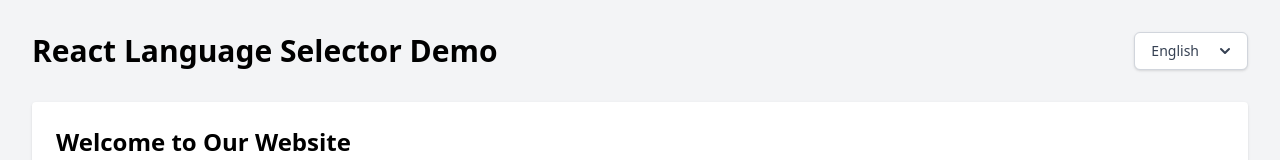
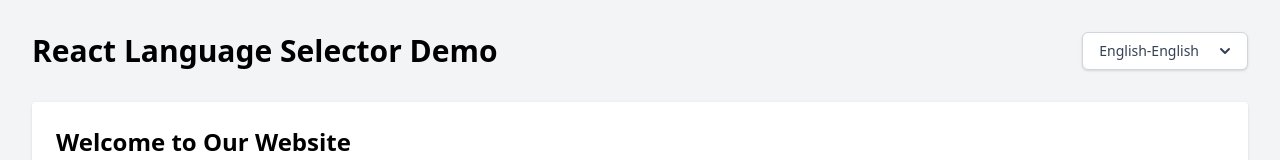
Before and after one commit to Kirushnabalan/react-translate, a React (Vite) app: page / in a window 1280 px wide. Shown: the top 160 px of the page. Built offline with nearby package versions, Linux system fonts and the light colour scheme.

Commit message:
Adjustment

```diff
--- a/src/App.jsx
+++ b/src/App.jsx
@@ -7,7 +7,9 @@ const App = () => {
       {/* Header */}
       <header className="flex justify-between items-center mb-8">
         <h1 className="text-3xl font-bold" translate="no">React Language Selector Demo</h1>
+        <div translate="no">
         <LanguageSelector />
+        </div>
       </header>
 
       {/* Main Content */}
--- a/src/component/LanguageSelector.jsx
+++ b/src/component/LanguageSelector.jsx
@@ -6,9 +6,9 @@ const LanguageSelector = () => {
   const dropdownRef = useRef(null);
 
   const languages = [
-    { code: "en", name: "English", displayName: "English-English" },
-    { code: "si", name: "සිංහල", displayName: "සිංහල-Sinhala" },
-    { code: "ta", name: "தமிழ்", displayName: "தமிழ்-Tamil" },
+    { code: "en", name: "English-English"},
+    { code: "si", name: "සිංහල-Sinhala" },
+    { code: "ta", name: "தமிழ்-Tamil" },
   ];
 
   // Close dropdown on outside click
```
